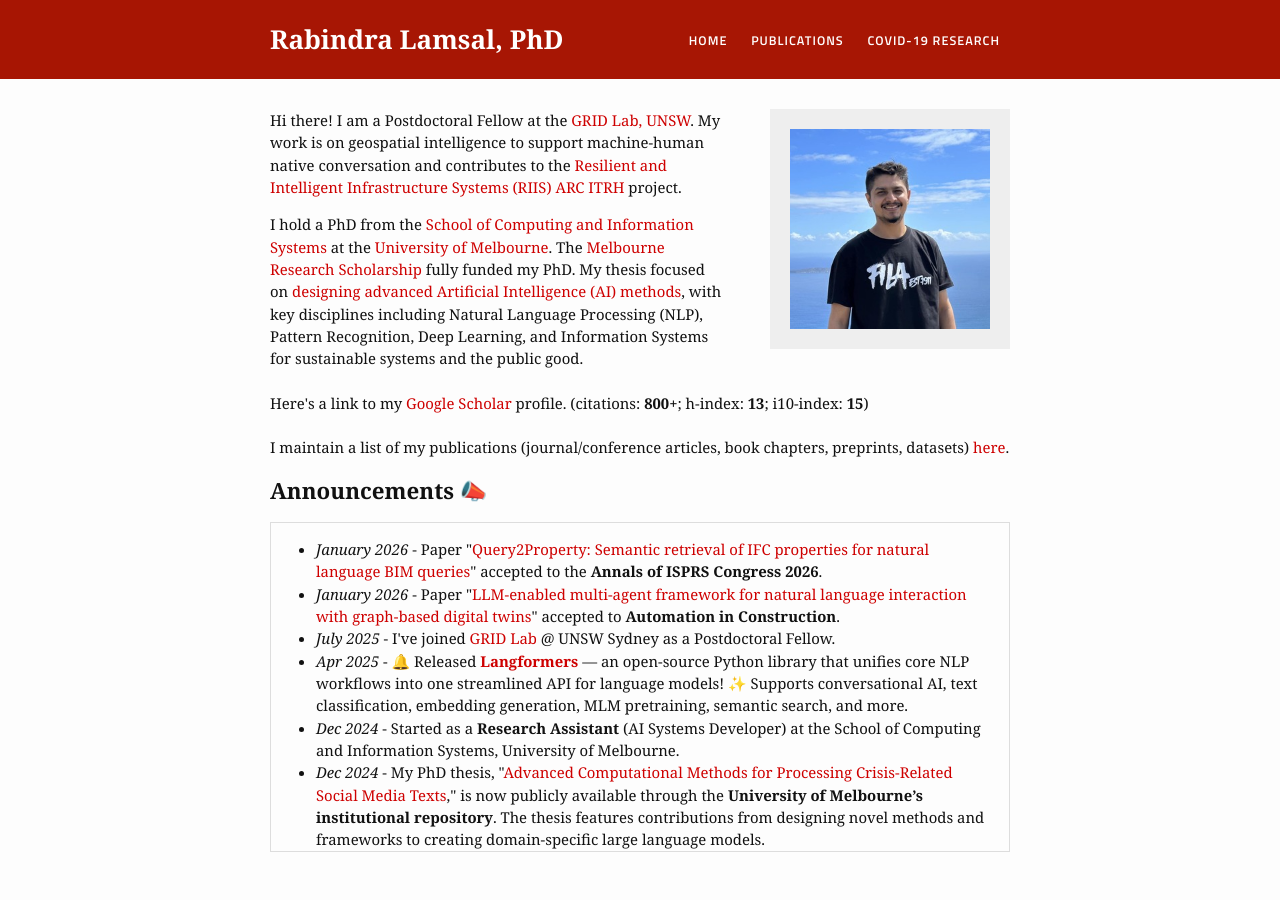
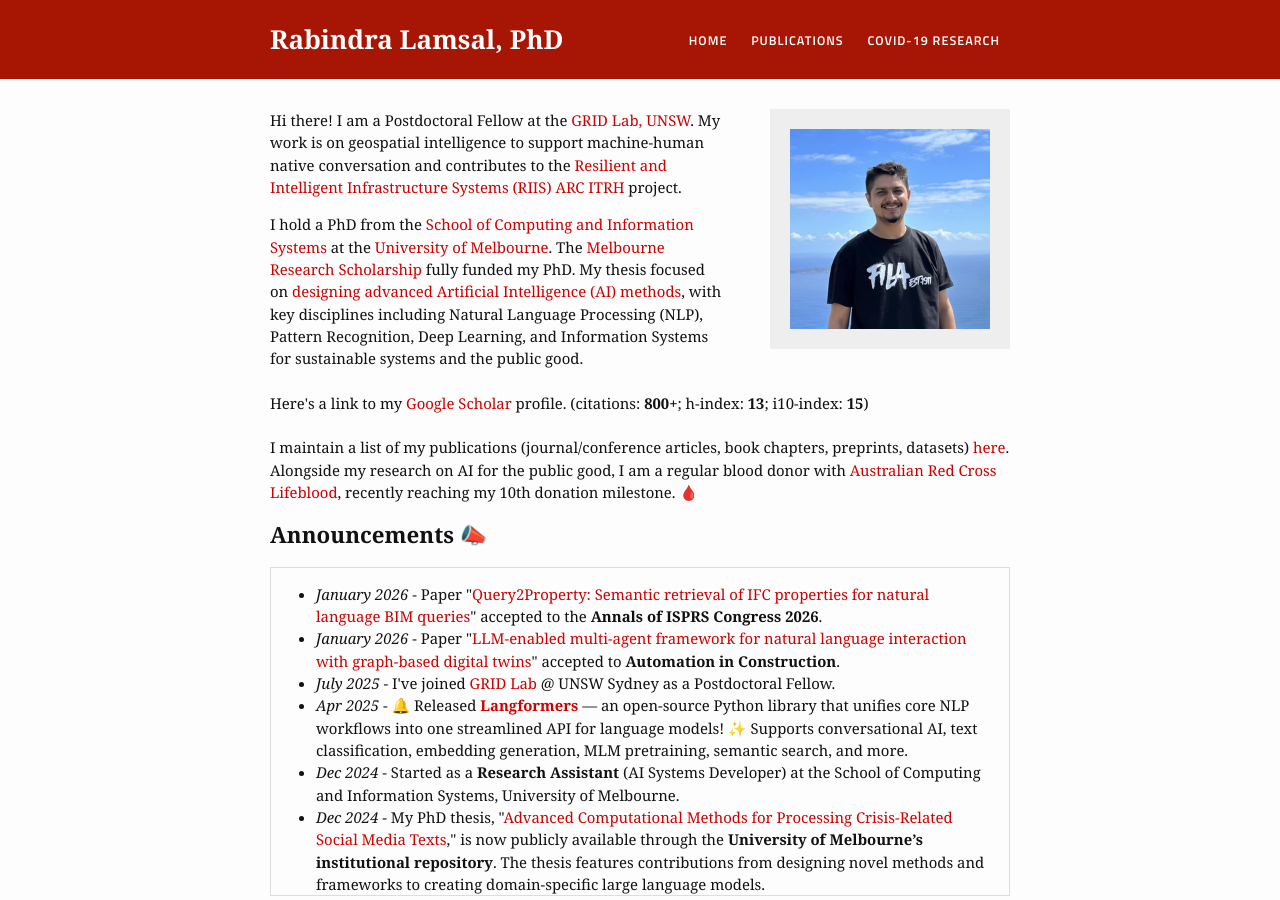
Before and after one commit to rabindralamsal/personal-site, a Jekyll site: the page built from index.html, in a window 1280 px wide and 900 px high. Built offline with Jekyll 4.4.1, drawn with Linux system fonts in a browser that asks for light colours.

Commit message:
Update index.html

```diff
--- a/index.html
+++ b/index.html
@@ -12,6 +12,8 @@ layout: default
 Here's a link to my <a href="https://scholar.google.com/citations?hl=en&user=tN_Eb9MAAAAJ&view_op=list_works&sortby=pubdate">Google Scholar</a> profile. (citations: <b>800+</b>; h-index: <b>13</b>; i10-index: <b>15</b>)<br><br>
 
 I maintain a list of my publications (journal/conference articles, book chapters, preprints, datasets) <a href="/research/">here</a>.
+
+Alongside my research on AI for the public good, I am a regular blood donor with <a href="https://www.lifeblood.com.au/">Australian Red Cross Lifeblood</a>, recently reaching my 10th donation milestone. 🩸
 
 </div>
 
```
